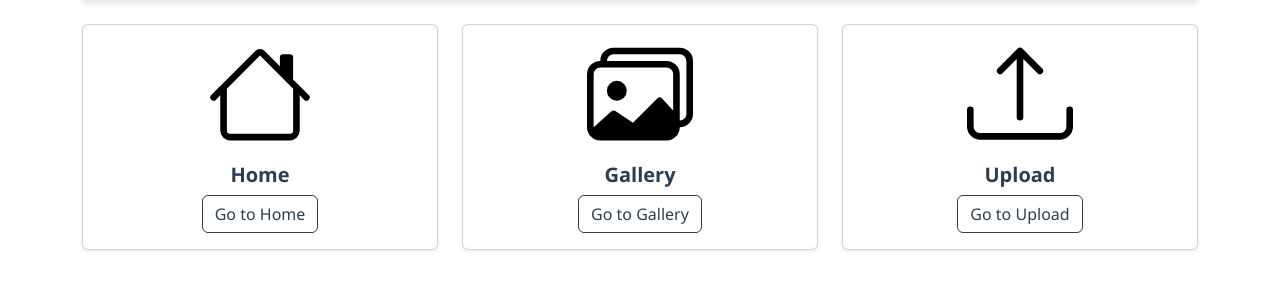
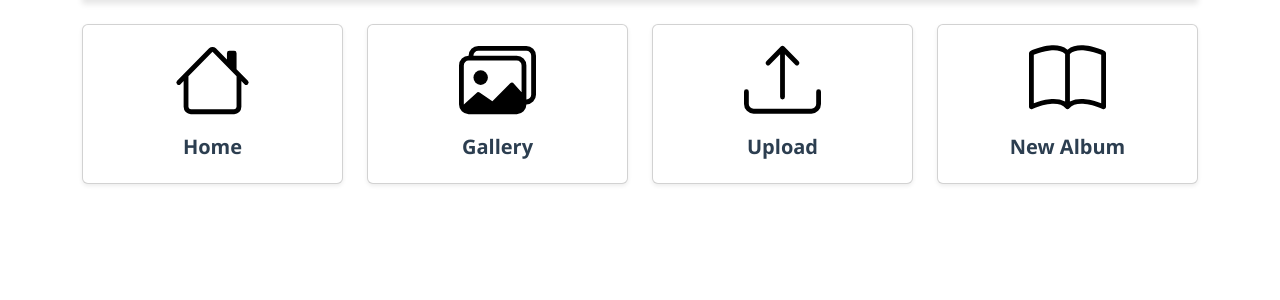
Before and after one commit to BulanMartin/FamilyGallery, a Django app: page / in a window 1280 px wide. Shown: the part 62-362 px from the top of the page. Run offline with Django 5.2, Linux system fonts and the light colour scheme.

```diff
--- a/FamilyGallery/gallery_app/templates/base.html
+++ b/FamilyGallery/gallery_app/templates/base.html
@@ -37,7 +37,7 @@
 <body>
     <div class="container">
         <nav class="navbar navbar-expand-lg">
-            <a class="navbar-brand" href="#">Family Gallery</a>
+            <a class="navbar-brand" href="{% url 'home' %}">Family Gallery</a>
             <button class="navbar-toggler" type="button" data-bs-toggle="collapse" data-bs-target="#navbarNav" aria-controls="navbarNav" aria-expanded="false" aria-label="Toggle navigation">
                 <span class="navbar-toggler-icon"></span>
             </button>
--- a/FamilyGallery/gallery_app/templates/gallery/index.html
+++ b/FamilyGallery/gallery_app/templates/gallery/index.html
@@ -4,48 +4,63 @@
 
 {% load static %}
 <div class="row mt-4">
-    <div class="col-md-4 mb-4">
+    <div class="col-md-3 mb-4">
+        <a href="{% url 'home' %}" class="card-link">
             <div class="card h-100 shadow-sm">
                 <img src="{% static 'images/house.svg' %}" class="card-img-top mx-auto mt-3" alt="Home" style="width: 30%;">
                 <div class="card-body text-center">
                     <h5 class="card-title">Home</h5>
-                <a href="{% url 'home' %}" class="btn btn-outline-primary">Go to Home</a>
                 </div>
             </div>
+        </a>
     </div>
-    <div class="col-md-4 mb-4">
+    <div class="col-md-3 mb-4">
+        <a href="{% url 'gallery' %}" class="card-link">
             <div class="card h-100 shadow-sm">
                 <img src="{% static 'images/images.svg' %}" class="card-img-top mx-auto mt-3" alt="Gallery" style="width: 30%;">
                 <div class="card-body text-center">
                     <h5 class="card-title">Gallery</h5>
-                <a href="{% url 'gallery' %}" class="btn btn-outline-primary">Go to Gallery</a>
                 </div>
             </div>
+        </a>
     </div>
-    <div class="col-md-4 mb-4">
+    <div class="col-md-3 mb-4">
+        <a href="{% url 'upload' %}" class="card-link">
             <div class="card h-100 shadow-sm">
                 <img src="{% static 'images/upload.svg' %}" class="card-img-top mx-auto mt-3" alt="Upload" style="width: 30%;">
                 <div class="card-body text-center">
                     <h5 class="card-title">Upload</h5>
-                <a href="{% url 'upload' %}" class="btn btn-outline-primary">Go to Upload</a>
                 </div>
             </div>
+        </a>
+    </div>
+    <div class="col-md-3 mb-4">
+        <a href="{% url 'add_group' %}" class="card-link">
+            <div class="card h-100 shadow-sm">
+                <img src="{% static 'images/book.svg' %}" class="card-img-top mx-auto mt-3" alt="New Album" style="width: 30%;">
+                <div class="card-body text-center">
+                    <h5 class="card-title">New Album</h5>
+                </div>
+            </div>
+        </a>
     </div>
 </div>
 
 <style>
+    .card-link {
+        text-decoration: none;
+        color: inherit;
+    }
+
+    .card-link:hover .card {
+        transform: scale(1.02);
+        transition: transform 0.2s;
+    }
+
     .card-title {
         font-family: 'Segoe UI', Tahoma, Geneva, Verdana, sans-serif;
         font-weight: bold;
         color: #2c3e50;
     }
-    .btn-outline-primary {
-        border-color: #2c3e50;
-        color: #2c3e50;
-    }
-    .btn-outline-primary:hover {
-        background-color: #2c3e50;
-        color: #ffffff;
-    }
 </style>
 {% endblock %}
```
Also changed, not shown: FamilyGallery/gallery_app/templates/gallery/gallery.html (+18 -1 lines), FamilyGallery/gallery_app/static/images/book.svg (added). Lines whose indentation alone changed are shown as unchanged.
